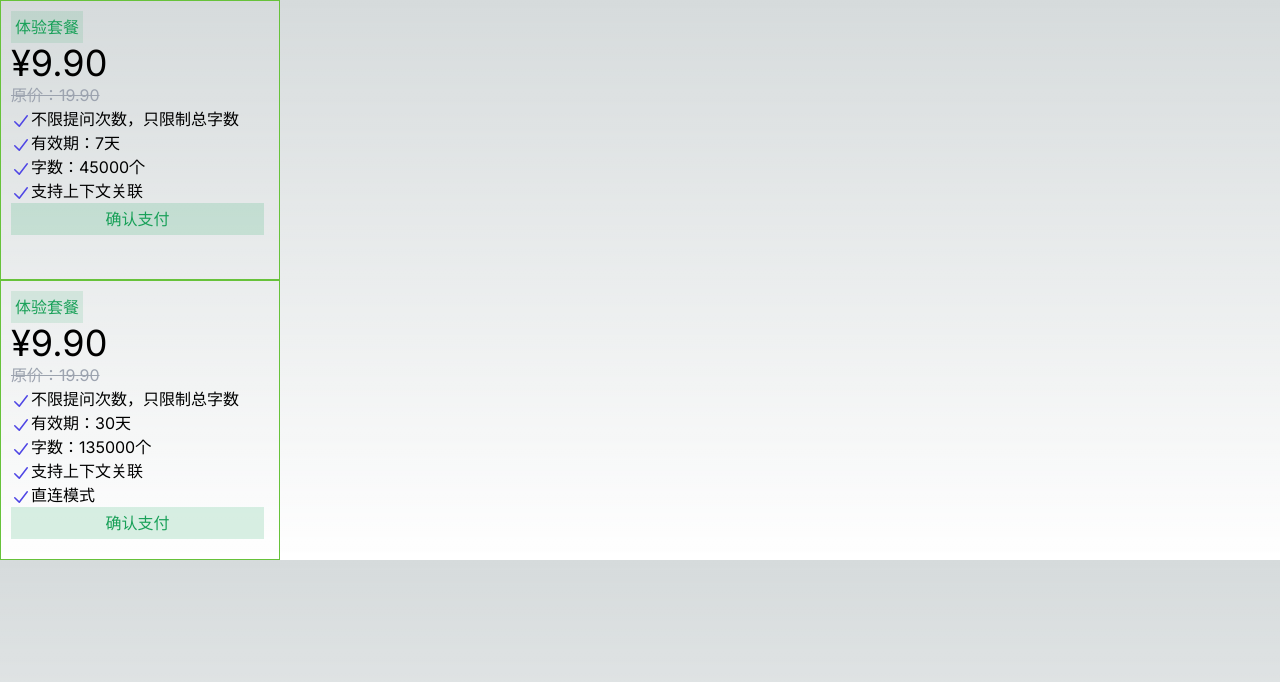
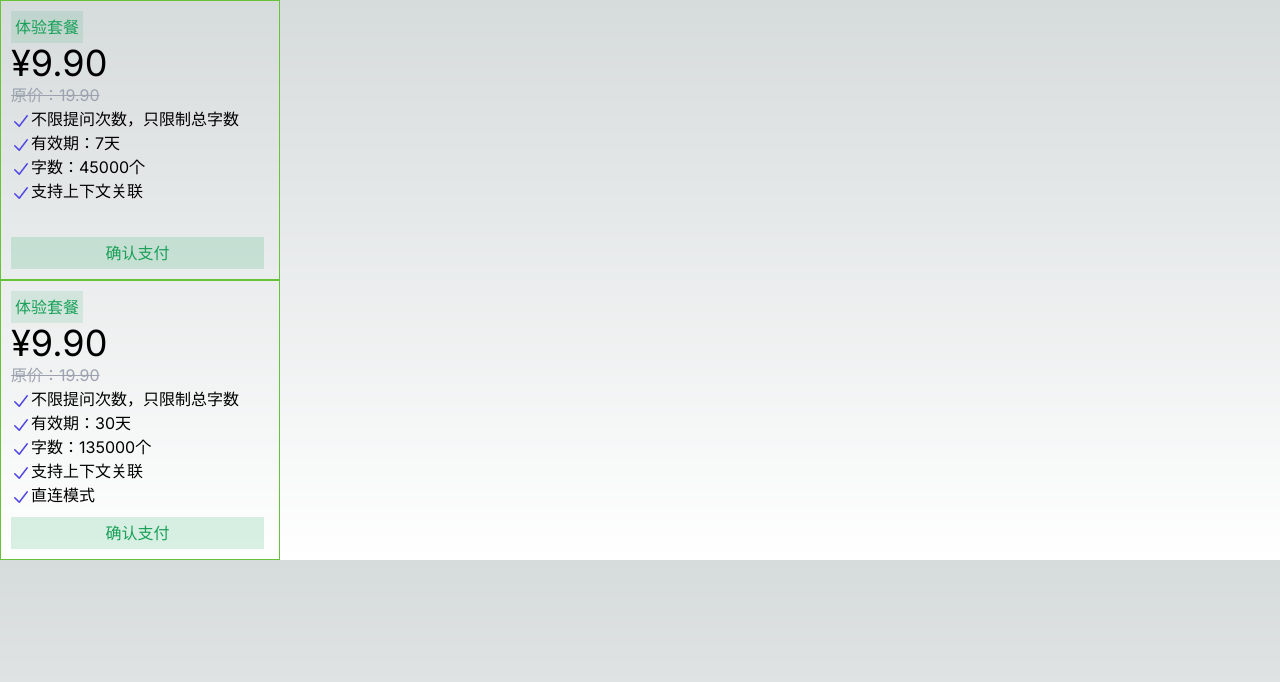
Before and after one commit to ethanvc/quickstart, a Next.js app in the folder nextjs/study01/: page / in a window 1280 px wide. Shown: the top 682 px of the page. Built offline with nearby package versions, Linux system fonts and the light colour scheme.

Commit message:
add code

```diff
--- a/nextjs/study01/app/page.tsx
+++ b/nextjs/study01/app/page.tsx
@@ -13,6 +13,7 @@ export default function Home() {
 
 function PlanCard({items}: {items:string[]}) {
     return (<div className="h-[280px] w-[280px] border-[1px] border-[rgb(103,194,58)] p-[10px]">
+        <div className="h-[calc(100%-32px)]">
             <div className="inline-block text-[rgb(24,160,88)] bg-[rgba(24,160,88,0.12)] p-1">体验套餐</div>
             <div className="text-4xl">¥9.90</div>
             <div className="line-through text-gray-400">原价：19.90</div>
@@ -27,7 +28,8 @@ function PlanCard({items}: {items:string[]}) {
                     />{item}</li>
                 ))}
             </ul>
-        <button className="block w-[calc(100%-5px)] text-[rgb(24,160,88)] bg-[rgba(24,160,88,0.16)] p-1"
+        </div>
+        <button className="h-[32px] block w-[calc(100%-5px)] text-[rgb(24,160,88)] bg-[rgba(24,160,88,0.16)] p-1"
                 type="button">确认支付
         </button>
     </div>);
```
Lines whose indentation alone changed are shown as unchanged.
